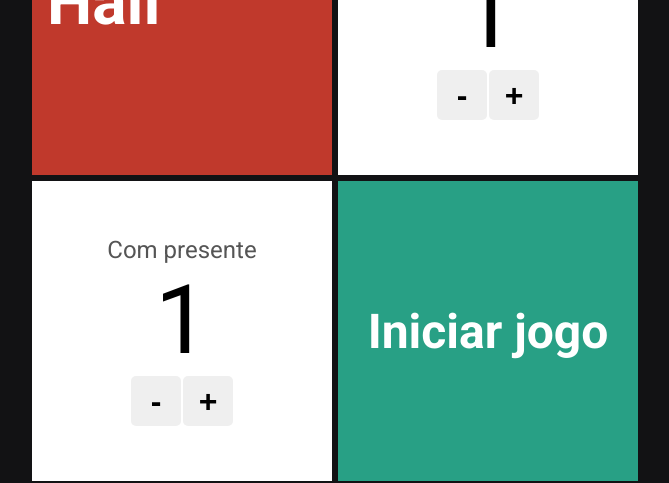
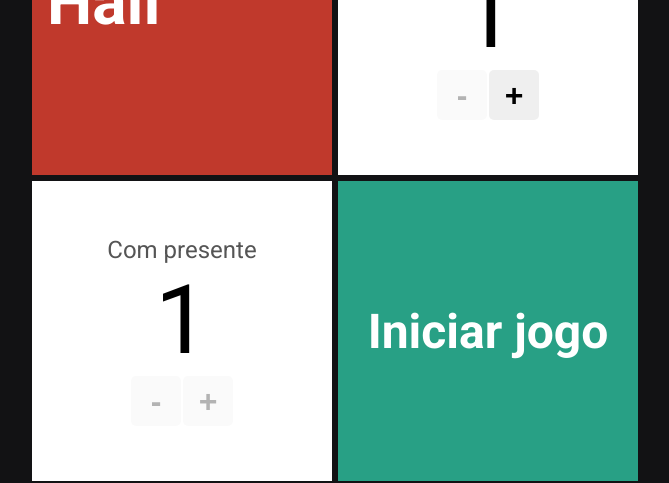
Before and after one commit to GabrielBueno200/monty-hall, a Next.js app: page / in a window 1280 px wide. Shown: the part 222-705 px from the top of the page, without its empty margins (305-974 px from the left). Built offline with nearby package versions, Linux system fonts and the light colour scheme.

Commit message:
finished game

```diff
--- a/src/components/NumericInput/index.tsx
+++ b/src/components/NumericInput/index.tsx
@@ -14,16 +14,22 @@ const NumericInput: React.FC<INumericInputProps> = ({
   canIncrement = true,
   onChange
 }) => {
+  const canDecrement = value - 1 > 0
+
   const handleIncrement = () => canIncrement && onChange(value + 1)
-  const handleDecrement = () => value - 1 > 0 && onChange(value - 1)
+  const handleDecrement = () => canDecrement && onChange(value - 1)
 
   return (
     <Container>
       <Text>{text}</Text>
       <Value>{value}</Value>
       <Buttons>
-        <button onClick={handleDecrement}>-</button>
-        <button onClick={handleIncrement}>+</button>
+        <button onClick={handleDecrement} disabled={!canDecrement}>
+          -
+        </button>
+        <button onClick={handleIncrement} disabled={!canIncrement}>
+          +
+        </button>
       </Buttons>
     </Container>
   )
```
